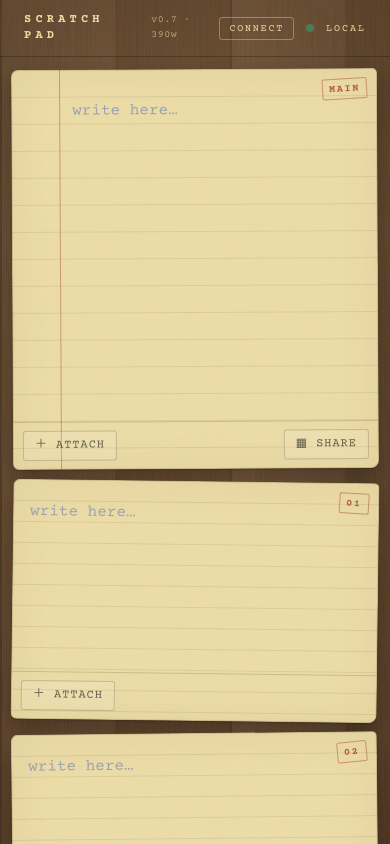
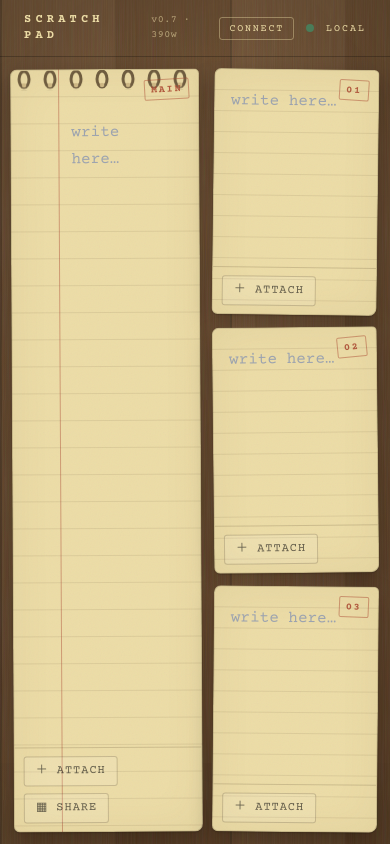
Before and after one commit to ElloveeRising/scratch, a Next.js app: page / in a window 390 px wide. Built offline with nearby package versions, Linux system fonts and the light colour scheme; no server answers.

Commit message:
Phone: two-column board (spiral-notebook MAIN + stacked small cards) per sketch

```diff
--- a/app/components/CardView.tsx
+++ b/app/components/CardView.tsx
@@ -382,6 +382,21 @@ export default function CardView({ card, tilt, className = "", onSave, onUpload,
         }}
       />
 
+      {/* Spiral binding across the top of the MAIN card (the "notebook"). */}
+      {big && (
+        <div className="nb-spiral" aria-hidden="true">
+          <svg width="100%" height="20" xmlns="http://www.w3.org/2000/svg">
+            <defs>
+              <pattern id="nbcoils" x="0" y="0" width="26" height="20" patternUnits="userSpaceOnUse">
+                <ellipse cx="13" cy="9" rx="5" ry="8" fill="none" stroke="#6e5c3f" strokeWidth="3" />
+                <circle cx="13" cy="15" r="2.3" fill="#cdb784" />
+              </pattern>
+            </defs>
+            <rect width="100%" height="20" fill="url(#nbcoils)" />
+          </svg>
+        </div>
+      )}
+
       {/* ── Content (always editable) ─────────────────────────────── */}
       {draft.kind === "text" && (
         <textarea
--- a/app/globals.css
+++ b/app/globals.css
@@ -854,6 +854,14 @@
     outline-offset: -4px;
   }
 
+  /* Spiral-notebook binding across the top of the MAIN card */
+  .nb-spiral {
+    flex: none;
+    display: block;
+    line-height: 0;
+    margin-bottom: 2px;
+  }
+
   /* ── Library loading overlay (shown during big uploads) ──────────── */
   .load-overlay {
     position: fixed;
--- a/app/page.tsx
+++ b/app/page.tsx
@@ -526,12 +526,14 @@ export default function Home() {
       </header>
 
       {/* ── Board: one big card + three small cards ──────────────────── */}
-      <main className="flex-1 overflow-y-auto lg:overflow-hidden p-3 lg:p-6">
-        <div className="grid gap-3 lg:gap-4 grid-cols-1 lg:grid-cols-3 lg:grid-rows-3 lg:h-full">
+      {/* Two-column "board": notebook (MAIN) on the left, the 3 small cards
+          stacked on the right — same shape on phone and desktop. */}
+      <main className="flex-1 overflow-hidden p-3 sm:p-6">
+        <div className="grid h-full gap-3 sm:gap-4 grid-cols-[1.15fr_1fr] lg:grid-cols-[2fr_1fr] grid-rows-3">
           <CardView
             card={big}
             tilt={TILT[big.id] ?? { card: 0, stamp: -4 }}
-            className="min-h-[400px] lg:min-h-0 lg:col-span-2 lg:row-span-3"
+            className="row-span-3 min-h-0"
             onSave={onSave}
             onUpload={onUpload}
             onShare={() => setSharing(true)}
@@ -541,7 +543,7 @@ export default function Home() {
               key={c.id}
               card={c}
               tilt={TILT[c.id] ?? { card: 0, stamp: -4 }}
-              className="min-h-[240px] lg:min-h-0 lg:col-span-1"
+              className="min-h-0"
               onSave={onSave}
               onUpload={onUpload}
             />
```
